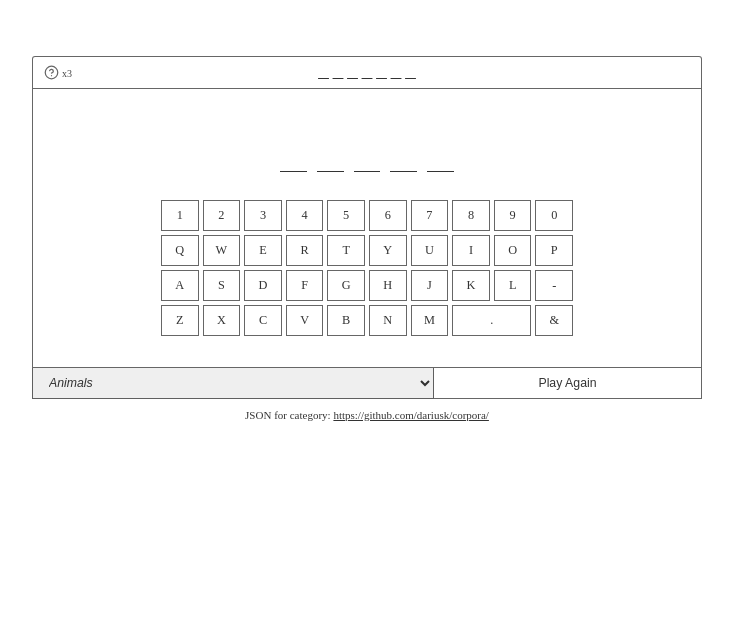
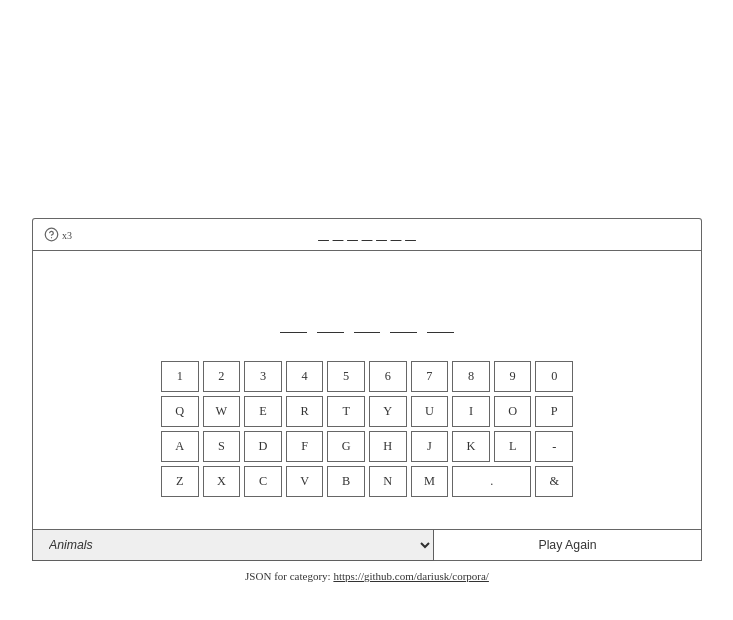
Before and after one commit to westtle/hangman, a plain HTML site: page index.html in a window 1280 px wide. Shown: the whole page, without its empty margins (273-1006 px from the left). Drawn offline with Linux system fonts and the light colour scheme.

Commit message:
centered the game both vertically & horizontally

```diff
--- a/assets/styles/style.css
+++ b/assets/styles/style.css
@@ -1,31 +1,48 @@
 :root {
-	--font-size-main: 14.5px;
-	--font-size-second: 11px;
+	--font-size-main: 0.906rem; /* 14.5px */
+	--font-size-second: 0.688rem; /* 11px */
 
 	--color-main: rgba(0, 0, 0, 0.8);
 	--border-main: rgba(0, 0, 0, 0.6);
+	--border-shorthand: 0.063rem solid rgba(0, 0, 0, 0.6);
 
 	/* Button */
 	--button-hover-backround: rgba(0, 0, 0, 0.8);
 	--button-hover-color: rgba(255, 255, 255, 0.9);
-	--font-size-button: 12.3px;
+	--font-size-button: 0.769rem; /* 12.3px */
+
+	--unit-one: 0.438rem; /* 7px */
+	--unit-two: 0.75rem; /* 12px */
+
+	--tile-color: white;
+	--tile-color-secondary: rgba(0, 0, 0, 0.7);
 }
 
-* {
+*, *::before, *::after {
 	color: var(--color-main);
 	box-sizing: border-box;
+}
+
+body { /* Left & right spacing is left & right from default body margin + 12px */
+	height: 100vh;
+	margin-top: 0;
+	margin-bottom: 0;
+	padding: var(--unit-two);
 	font-size: var(--font-size-main);
 }
 
 main {
-	padding: 12px;
+	display: flex;
+	justify-content: center;
+	align-items: center;
+	height: calc(100% - 9vh);
+	max-width: 670px;
+	margin: 4.5vh auto;
 	text-align: center;
 }
 
 #hangman {
-	max-width: 670px;
-	height: 350px;
-	margin: 4.5vh auto;
+	width: 100%;
 }
 
 .__header {
```
